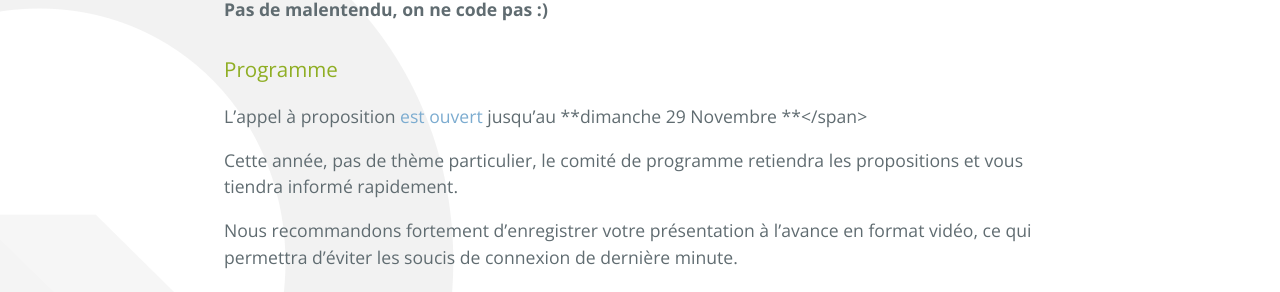
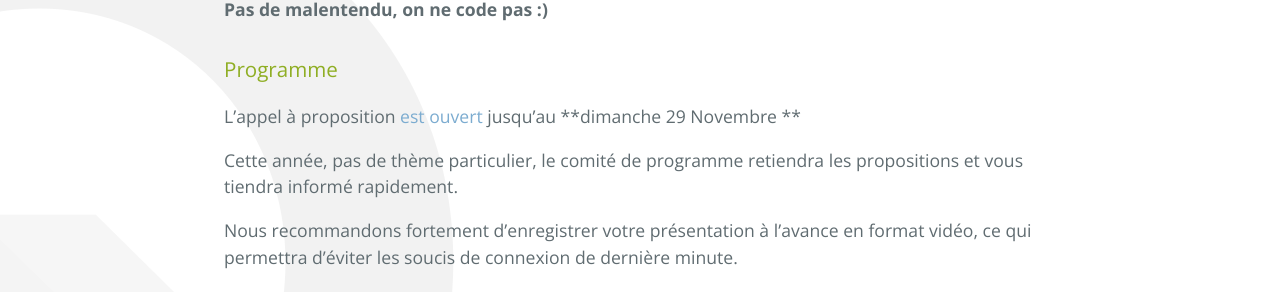
Before and after one commit to OSGeo-fr/QGIS-conf-fr-website, a Jekyll site: the page built from z20_programme.md, in a window 1280 px wide and 900 px high, scrolled down 461 px. Shown: the part 156-448 px from the top of the window. Built offline with Jekyll 4.4.1, drawn with Linux system fonts in a browser that asks for light colours; part of the change alters nothing that is shown.

Commit message:
fix typo

```diff
--- a/z20_programme.md
+++ b/z20_programme.md
@@ -14,7 +14,7 @@ menu: header
 
 ### Programme
 
-L'appel à proposition [est ouvert](https://framaforms.org/proposition-de-presentation-qgis-fr-16-decembre-2020-1605001211) jusqu'au **dimanche 29 Novembre **</span>
+<span>L'appel à proposition [est ouvert](https://framaforms.org/proposition-de-presentation-qgis-fr-16-decembre-2020-1605001211) jusqu'au **dimanche 29 Novembre **</span>
 
 Cette année, pas de thème particulier, le comité de programme retiendra les propositions et vous tiendra informé rapidement.
 
```
